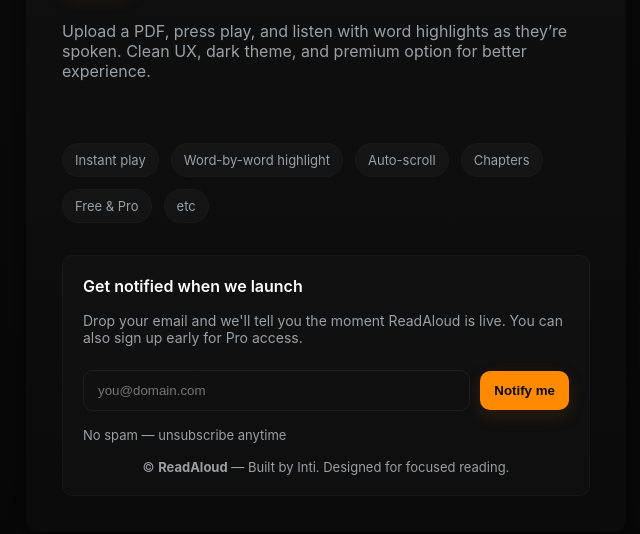
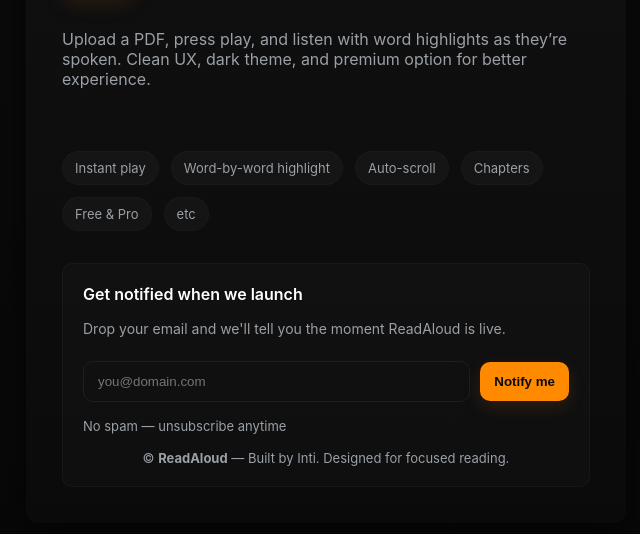
Before and after one commit to Inti-alt/readaloudpdf, a plain HTML site: page index.html in a window 1280 px wide. Shown: the part 194-728 px from the top of the page, without its empty margins (314-954 px from the left). Drawn offline with Linux system fonts and the light colour scheme.

Commit message:
Update index.html

```diff
--- a/index.html
+++ b/index.html
@@ -191,7 +191,7 @@
 
         <aside class="panel" aria-labelledby="notify-heading">
         <h3 id="notify-heading" class="cta-title">Get notified when we launch</h3>
-        <p class="cta-desc">Drop your email and we'll tell you the moment ReadAloud is live. You can also sign up early for Pro access.</p>
+        <p class="cta-desc">Drop your email and we'll tell you the moment ReadAloud is live.</p>
 
         <form id="subscribeForm">
         <input class="email" name="email" type="email" placeholder="you@domain.com" required />
```
